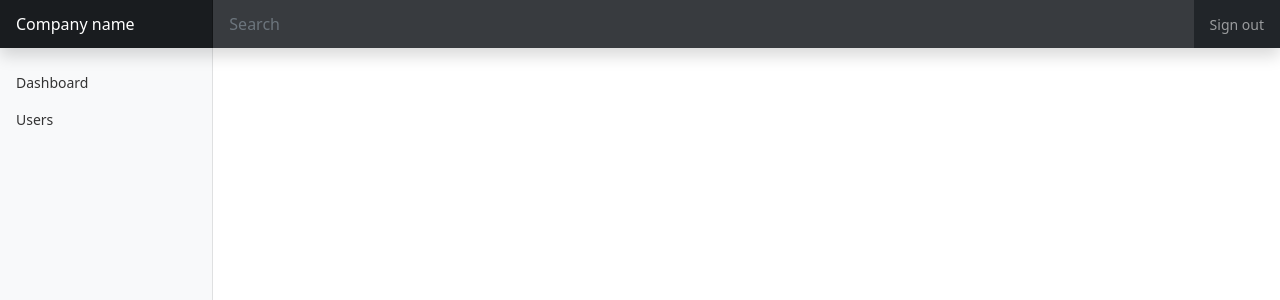
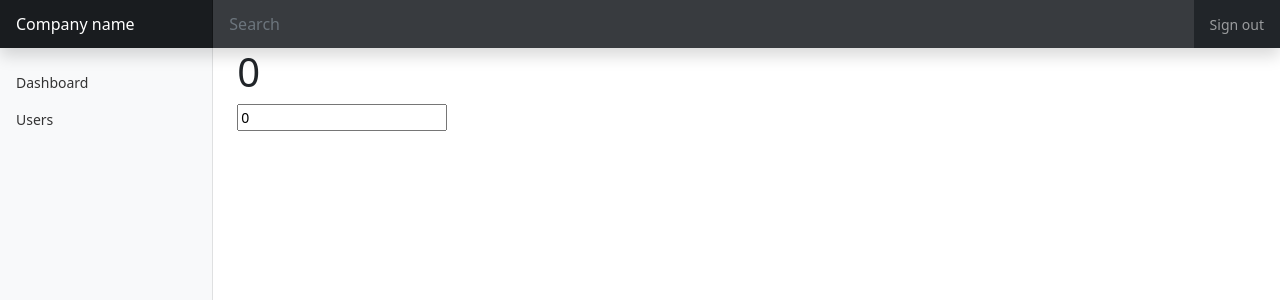
Before and after one commit to Raouf25/vue-admin, a Vue app: page /register in a window 1280 px wide. Shown: the top 300 px of the page. Built offline with nearby package versions, Linux system fonts and the light colour scheme.

Commit message:
07. feat: binding  model with ref

```diff
--- /dev/null
+++ b/src/pages/Register.vue
@@ -0,0 +1,22 @@
+<template>
+  <h1>{{ count }}</h1>
+<input type="number" v-model="count">
+</template>
+
+<script>
+
+import {ref} from 'vue';
+
+export default {
+  name: "Register",
+
+  setup() {
+    const count = ref(0);
+
+    return {
+      count
+    }
+  }
+
+}
+</script>
--- a/src/router/index.ts
+++ b/src/router/index.ts
@@ -1,10 +1,12 @@
 import {createRouter, createWebHistory, RouteRecordRaw} from 'vue-router'
 import Dashboard from '@/pages/Dashboard.vue';
 import Users from '@/pages/Users.vue';
+import Register from '@/pages/Register.vue';
 
 const routes: Array<RouteRecordRaw> = [
   {path: '', component: Dashboard},
-  {path: '/users', component: Users}
+  {path: '/users', component: Users},
+  {path: '/register', component: Register}
 
 ]
 
```
